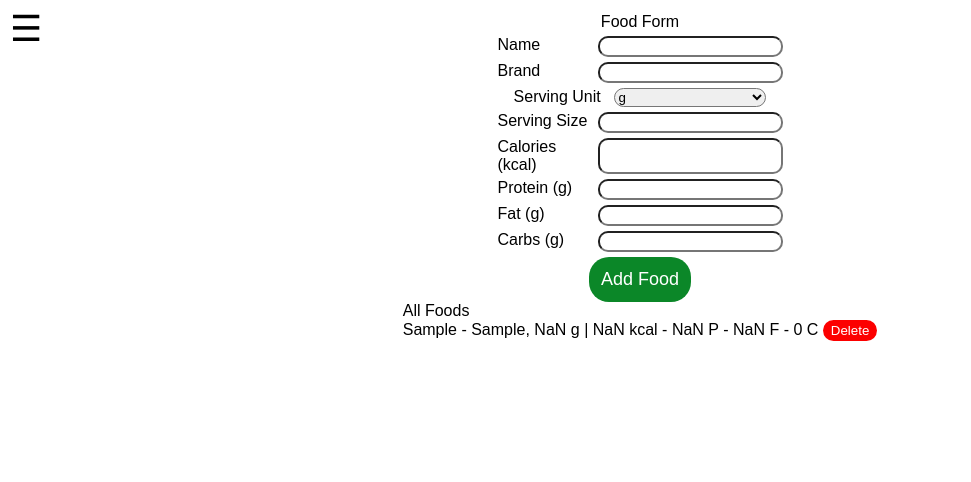
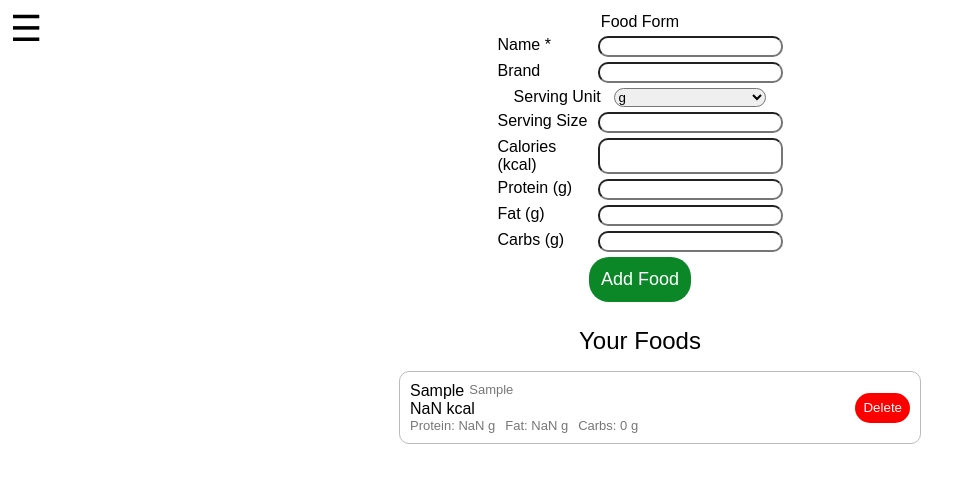
Before and after one commit to Tom8l/local-calorie-counter, a React (Vite) app: page /add-food in a window 1280 px wide. Both pictures are taken after typing "Sample", "Sample", "Sample", "Sample", "Sample", "Sample" into the empty fields and a click on the button "Add Food". Shown: the top 482 px of the page, without its empty margins (0-971 px from the left). Built offline with nearby package versions, Linux system fonts and the light colour scheme.

Commit message:
Preliminary styling for add food page done

```diff
--- a/src/pages/AddFood.module.css
+++ b/src/pages/AddFood.module.css
@@ -33,3 +33,59 @@
     text-align: center;
     margin-top: 15px;
 }
+
+
+.foodDbMsg {
+    text-align: center;
+    font-size: x-large;
+    margin-top: 25px;
+}
+
+
+.foodList {
+    padding: none;
+    list-style: none;
+}
+
+.foodList li {
+    border: 1px solid #bbb;
+    border-radius: 10px;
+    padding: 10px;
+    margin: 10px;
+    width: 500px;
+}
+
+.foodList li div {
+    display: flex;
+
+}
+
+.foodInfo {
+    display: flex;
+    flex-direction: column;
+    align-items: left;
+}
+
+.brandName {
+    font-size: small;
+    color: #777;
+    margin-left: 5px;
+}
+
+.nutrientInfo {
+    display: flex;
+    flex-direction: column;
+}
+
+.macroInfo {
+    font-size: small;
+    color: #777;
+    margin-right: 10px;
+}
+
+.foodDeleteBtn {
+    margin-left: auto;
+    margin-bottom: auto;
+    margin-top: auto;
+    height: 30px;
+}
--- a/src/pages/AddFood.tsx
+++ b/src/pages/AddFood.tsx
@@ -55,7 +55,7 @@ export function AddFood() {
 
     const handleFoodDeletion = async (food: Food) => {
 
-        const confirmed = window.confirm("Really delete this food?");
+        const confirmed = window.confirm(`Delete ${food.name} from database?`);
 
         if (confirmed) {
             await deleteFood(food.id);
@@ -73,7 +73,7 @@ export function AddFood() {
                 <div> Food Form </div>
 
                 <div>
-                    <label>Name</label>
+                    <label>Name *</label>
                     <input name="name"></input>
                 </div>
                 <div>
@@ -112,20 +112,37 @@ export function AddFood() {
                 <div>
                     <Button type="submit" className="addFoodButton">Add Food</Button>
                 </div>
-
-
             </form>
 
             <div>
+                <div className={styles.foodDbMsg}>{foods.length != 0 ? `Your Foods` : `No foods yet, go ahead and add one!`}</div>
 
-                <div>{foods.length != 0 ? `All Foods` : `No foods yet, go ahead and add one!`}</div>
+                <ul className={styles.foodList}>
 
-                {foods.map(food => (
-                    <div key={food.id}>
-                        {food.brand != null ? `${food.name} - ${food.brand},` : `${food.name},`} {food.servingSize} {food.servingUnit} | {food.calories} kcal - {food.protein} P - {food.fat} F - {food.carbs} C <Button size="sm" variant="danger" onClick={() => handleFoodDeletion(food)}> Delete </Button>
-                    </div>
+                    {foods.map(food => (
+                        <li>
+                            <div key={food.id}>
+                                <div className={styles.foodInfo}>
+                                    <div>
+                                        {food.name}
+                                        <span className={styles.brandName}>{food.brand != null ? food.brand : ""}</span>
+                                    </div>
 
-                ))}
+                                    <div className={styles.nutrientInfo}>
+                                        {food.calories} kcal
+
+                                    </div>
+                                    <div>
+                                        <span className={styles.macroInfo}>Protein: {food.protein} g</span>
+                                        <span className={styles.macroInfo}>Fat: {food.fat} g</span>
+                                        <span className={styles.macroInfo}>Carbs: {food.carbs} g</span>
+                                    </div>
+                                </div>
+                                <Button className={styles.foodDeleteBtn} size="sm" variant="danger" onClick={() => handleFoodDeletion(food)}> Delete </Button>
+                            </div>
+                        </li>
+                    ))}
+                </ul>
             </div>
 
         </div>
```
